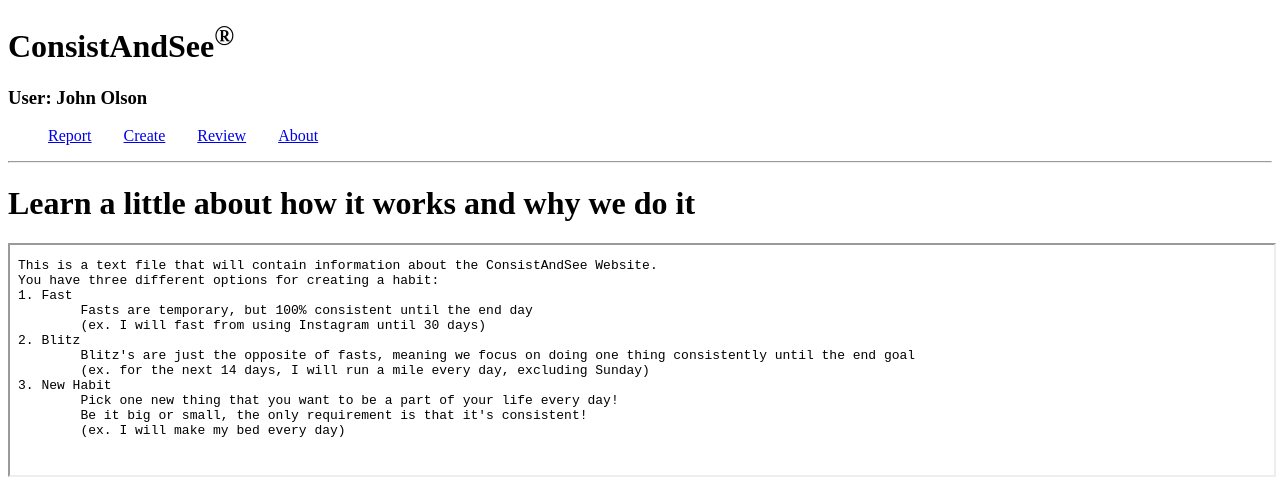
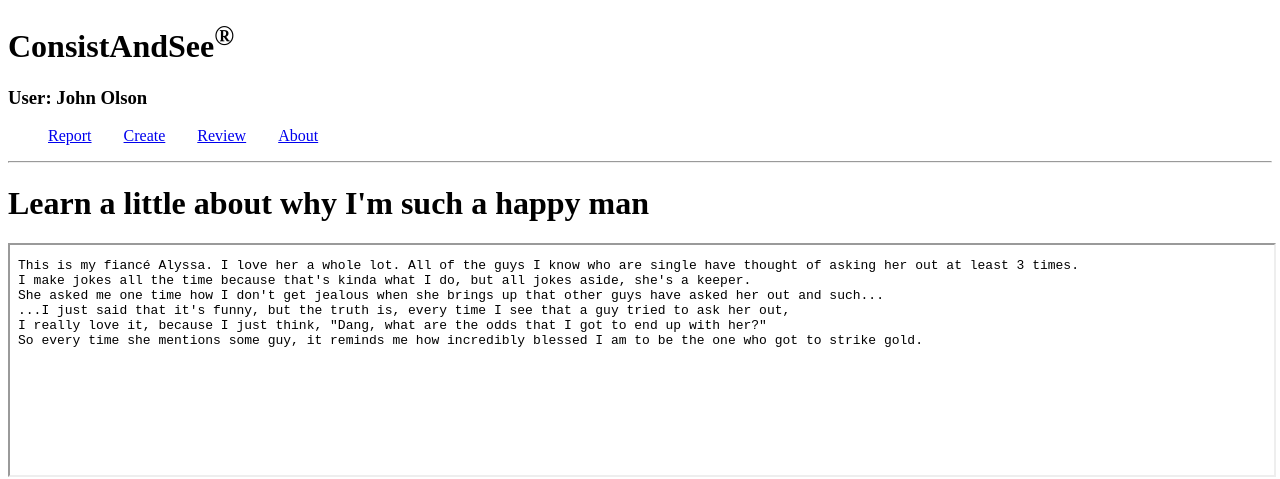
Before and after one commit to johno4472/startup, a plain HTML site: page about.html in a window 1280 px wide. Shown: the top 479 px of the page. Drawn offline with Linux system fonts and the light colour scheme.

Commit message:
One more update

```diff
--- a/about.html
+++ b/about.html
@@ -31,9 +31,9 @@
     </header>
 
     <main>
-        <h1>Learn a little about how it works and why we do it</h1>
+        <h1>Learn a little about why I'm such a happy man</h1>
         <p1>
-          <iframe src="aboutText.txt" width="100%" height="230"></iframe>
+          <iframe src="alyssaText.txt" width="100%" height="230"></iframe>
         </p1>
         <div>
           <img src="mySweetheart.jpg" alt="Consistency Quote" width="500">
```
